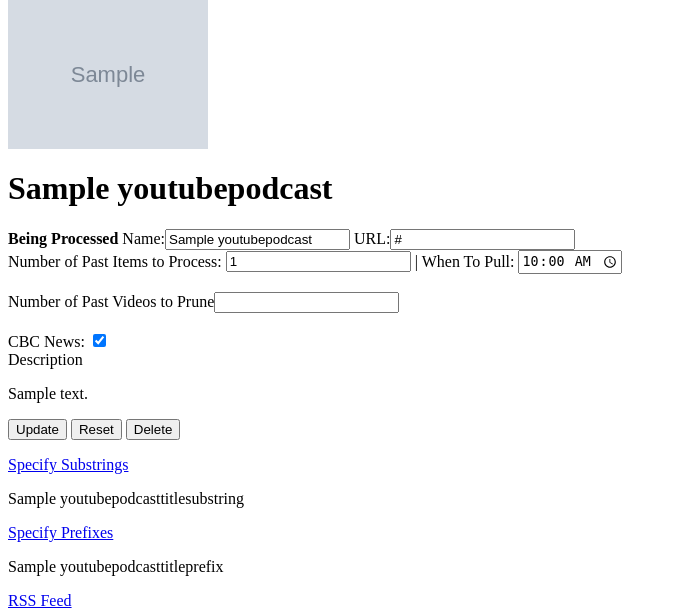
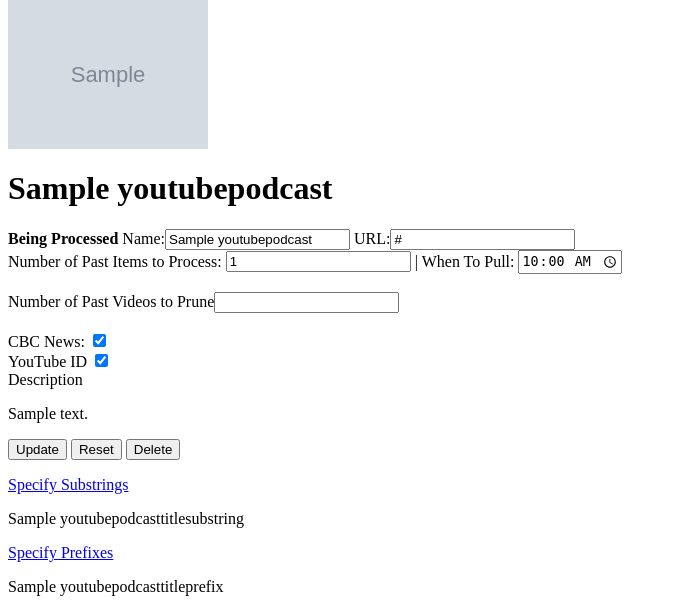
Before and after one commit to modernNeo/podcasts, a Django app: page / in a window 1280 px wide. Shown: the part 143-753 px from the top of the page, without its empty margins (0-677 px from the left). Run offline with Django 5.2, Linux system fonts and the light colour scheme; tables that the repository leaves empty hold one stand-in row (values such as "Sample post"); grey boxes marked "Sample" are stand-in pictures; parts of the project's set-up code (start-up, migrations or seed data) failed here and were passed over.

Commit message:
adding a flag to make the ID in the rss feed the youtube id

```diff
--- a/podcasts_site/podcasts/models.py
+++ b/podcasts_site/podcasts/models.py
@@ -48,6 +48,9 @@ class YouTubePodcast(models.Model):
         null=True
     )
     cbc_news = models.BooleanField(default=False)
+
+    youtube_id = models.BooleanField(default=True)
+
 
 
     @property
--- a/podcasts_site/podcasts/templates/podcasts/all_videos.html
+++ b/podcasts_site/podcasts/templates/podcasts/all_videos.html
@@ -28,6 +28,7 @@
         <label>When To Pull: </label><input type="time" name="when_to_pull" value="{{ podcast.front_end_when_to_pull }}" required><br><br>
         <label>Number of Past Videos to Prune</label><input type="number" name="prune"><br><br>
         <label>CBC News: </label><input type="checkbox" name="cbc_news" {% if podcast.cbc_news %} checked {%  endif %}><br>
+        <label>YouTube ID </label><input type="checkbox" name="youtube_id" {% if podcast.youtube_id %} checked {%  endif %}><br>
         <label>Description</label>{{ podcast.description|safe|linebreaks }}
         <button name="action" value="Update" type="submit">Update</button>
         <button name="action" value="Reset" type="submit">Reset</button>
--- a/podcasts_site/podcasts/templates/podcasts/index.html
+++ b/podcasts_site/podcasts/templates/podcasts/index.html
@@ -31,6 +31,7 @@
         <label>When To Pull: </label><input type="time" name="when_to_pull" value="{{ podcast.front_end_when_to_pull }}" required><br><br>
         <label>Number of Past Videos to Prune</label><input type="number" name="prune"><br><br>
         <label>CBC News: </label><input type="checkbox" name="cbc_news" {% if podcast.cbc_news %} checked {%  endif %}><br>
+        <label>YouTube ID </label><input type="checkbox" name="youtube_id" {% if podcast.youtube_id %} checked {%  endif %}><br>
         <label>Description</label>{{ podcast.description|safe|linebreaks }}
         <button name="action" value="Update" type="submit">Update</button>
         <button name="action" value="Reset" type="submit">Reset</button>
--- a/podcasts_site/podcasts/views/generate_rss_file.py
+++ b/podcasts_site/podcasts/views/generate_rss_file.py
@@ -32,7 +32,7 @@ def generate_rss_file(youtube_podcast: YouTubePodcast):
         explicit=False,
         episodes=[
             Episode(
-                id=f"{video.date}-{video.get_title}",
+                id=video.video_id if youtube_podcast.youtube_id else f"{video.date}-{video.get_title}",
                 title=video.get_title,
                 summary=video.description,
                 authors=[Person(youtube_podcast.author)],
--- a/podcasts_site/podcasts/views/showing_videos.py
+++ b/podcasts_site/podcasts/views/showing_videos.py
@@ -65,6 +65,7 @@ def showing_videos(request):
                 for video_to_prune in videos_to_prune:
                     video_to_prune.delete()
             podcast.cbc_news = request.POST.get('cbc_news', False) == 'on'
+            podcast.youtube_id = request.POST.get('youtube_id', False) == 'on'
             podcast.save()
             generate_rss_file(podcast)
     elif request.POST.get("action", False) == 'Delete':
```
Also changed, not shown: podcasts_site/podcasts/migrations/0008_youtubepodcast_youtube_id.py (added).
